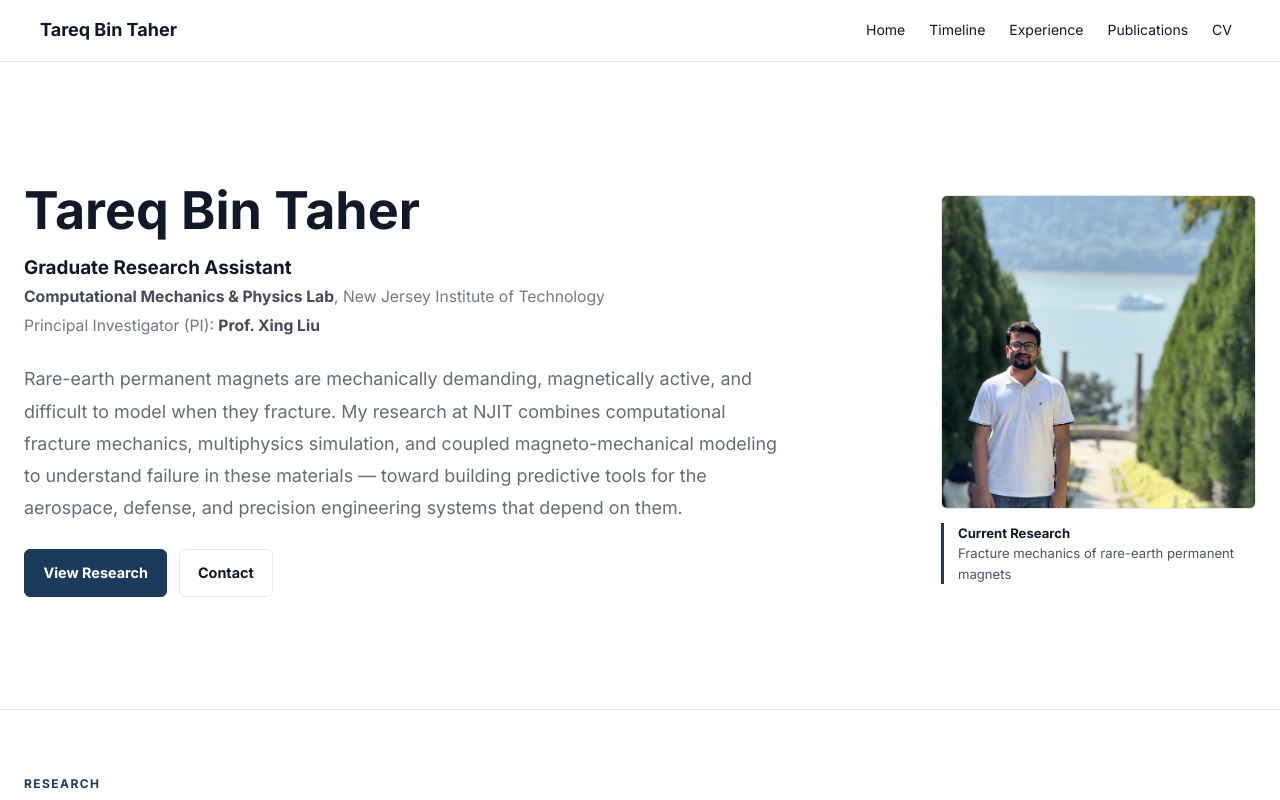
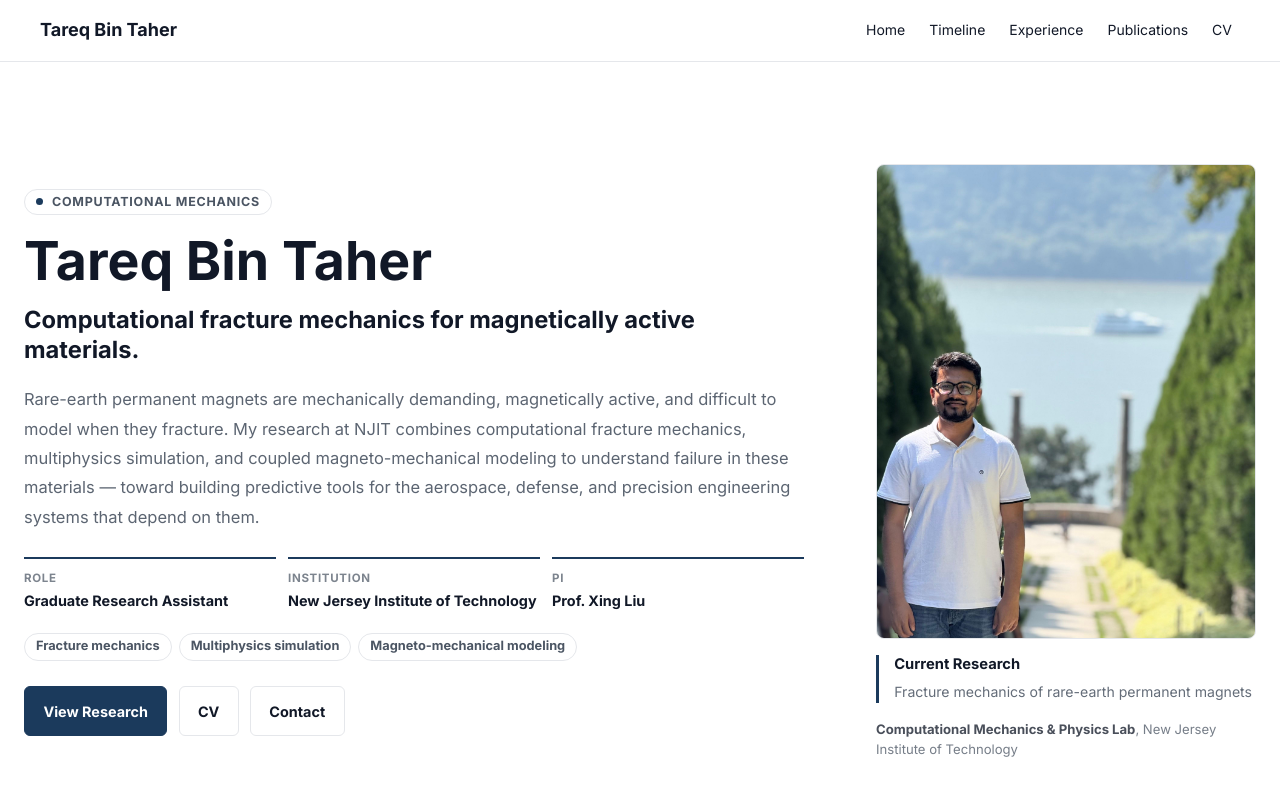
Before and after one commit to tareqbt/Portfolio, a React (Vite) app: page / in a window 1280 px wide. Shown: the top 800 px of the page. Built offline with nearby package versions, Linux system fonts and the light colour scheme.

Commit message:
Redesign desktop academic hero

```diff
--- a/src/components/Hero.jsx
+++ b/src/components/Hero.jsx
@@ -3,7 +3,7 @@ import { getThemeColors } from '../theme'
 import { CONTENT_MAX_WIDTH } from '../theme'
 
 export default function Hero({ section, theme }) {
-  const { layout, props = {} } = section
+  const { props = {} } = section
   const { background, primary, secondary, accent, divider } = getThemeColors(theme)
 
   const [isMobile, setIsMobile] = useState(false)
@@ -18,19 +18,6 @@ export default function Hero({ section, theme }) {
     window.addEventListener('resize', handleResize)
     return () => window.removeEventListener('resize', handleResize)
   }, [])
-
-  const activeLayout = isMobile ? layout?.mobile : layout?.desktop
-  const contentSlots = layout?.desktop?.slots || {}
-  const isGrid = activeLayout?.type === 'grid'
-
-  const containerStyle = {
-    display: isGrid ? 'grid' : 'flex',
-    gridTemplateColumns: isGrid ? 'minmax(0, 1.45fr) minmax(280px, 0.55fr)' : undefined,
-    flexDirection: isGrid ? undefined : 'column',
-    gap: isMobile ? '2rem' : '5.5rem',
-    alignItems: 'center',
-    justifyContent: 'space-between',
-  }
 
   const renderSlotItem = (slotName) => {
     const p = props || {}
@@ -236,14 +223,11 @@ export default function Hero({ section, theme }) {
     }
   }
 
-  const renderSlotContent = (slotData) => {
-    if (!slotData) return null
-    const items = Array.isArray(slotData) ? slotData : [slotData]
-    return items.map((item, idx) => {
-      const key = typeof item === 'string' ? item : item.name
-      return <div key={idx}>{renderSlotItem(key)}</div>
-    })
-  }
+  const researchAreas = [
+    'Fracture mechanics',
+    'Multiphysics simulation',
+    'Magneto-mechanical modeling',
+  ]
 
   if (isMobile) {
     const p = props || {}
@@ -372,27 +356,262 @@ export default function Hero({ section, theme }) {
     )
   }
 
+  const p = props || {}
+  const affiliationLine = [p.lab_name, p.institution].filter(Boolean).join(', ')
+
   return (
-    <section id="hero" style={{ width: '100%', padding: isMobile ? '3rem 1rem 3.5rem' : '7.5rem 1.5rem 7rem', backgroundColor: background, borderBottom: `1px solid ${divider}` }}>
+    <section
+      id="hero"
+      style={{
+        width: '100%',
+        padding: '6.4rem 1.5rem 6.2rem',
+        backgroundColor: background,
+        borderBottom: `1px solid ${divider}`,
+      }}
+    >
       <div style={{ maxWidth: CONTENT_MAX_WIDTH, margin: '0 auto' }}>
-        <div style={containerStyle}>
-          {/* Left */}
-          <div
-            style={{
-              display: 'flex',
-              flexDirection: 'column',
-              alignItems: 'flex-start',
-              textAlign: 'left',
-              width: '100%',
-            }}
-          >
-            {renderSlotContent(contentSlots.left)}
+        <div
+          style={{
+            display: 'grid',
+            gridTemplateColumns: 'minmax(0, 1fr) minmax(300px, 380px)',
+            gap: '4.5rem',
+            alignItems: 'center',
+          }}
+        >
+          <div style={{ maxWidth: 820 }}>
+            <div
+              style={{
+                display: 'inline-flex',
+                alignItems: 'center',
+                gap: '0.55rem',
+                border: `1px solid ${divider}`,
+                borderRadius: 999,
+                padding: '0.38rem 0.7rem',
+                color: secondary,
+                fontSize: '0.78rem',
+                fontWeight: 800,
+                lineHeight: 1,
+                textTransform: 'uppercase',
+                letterSpacing: '0.06em',
+              }}
+            >
+              <span
+                aria-hidden="true"
+                style={{
+                  width: 7,
+                  height: 7,
+                  borderRadius: 999,
+                  backgroundColor: accent,
+                  display: 'inline-block',
+                }}
+              />
+              Computational Mechanics
+            </div>
+
+            {p.name && (
+              <h1
+                style={{
+                  color: primary,
+                  fontSize: '3.35rem',
+                  fontWeight: 800,
+                  lineHeight: 1.04,
+                  margin: '1.1rem 0 0',
+                }}
+              >
+                {p.name}
+              </h1>
+            )}
+
+            <p
+              style={{
+                color: primary,
+                fontSize: '1.48rem',
+                fontWeight: 800,
+                lineHeight: 1.28,
+                margin: '1rem 0 0',
+                maxWidth: 760,
+              }}
+            >
+              Computational fracture mechanics for magnetically active materials.
+            </p>
+
+            {p.hero_text && (
+              <p
+                style={{
+                  color: secondary,
+                  opacity: 0.9,
+                  fontSize: '1.03rem',
+                  lineHeight: 1.78,
+                  margin: '1.25rem 0 0',
+                  maxWidth: 790,
+                }}
+              >
+                {p.hero_text}
+              </p>
+            )}
+
+            <div
+              style={{
+                display: 'grid',
+                gridTemplateColumns: 'repeat(3, minmax(0, 1fr))',
+                gap: '0.75rem',
+                marginTop: '1.55rem',
+                maxWidth: 790,
+              }}
+            >
+              {[
+                ['Role', p.role],
+                ['Institution', p.institution],
+                ['PI', p.pi],
+              ].filter(([, value]) => value).map(([label, value]) => (
+                <div
+                  key={label}
+                  style={{
+                    borderTop: `2px solid ${accent}`,
+                    paddingTop: '0.65rem',
+                    minWidth: 0,
+                  }}
+                >
+                  <div style={{ color: secondary, opacity: 0.72, fontSize: '0.72rem', fontWeight: 800, textTransform: 'uppercase', letterSpacing: '0.06em' }}>
+                    {label}
+                  </div>
+                  <div style={{ color: primary, fontSize: '0.9rem', fontWeight: 800, lineHeight: 1.35, marginTop: '0.25rem' }}>
+                    {value}
+                  </div>
+                </div>
+              ))}
+            </div>
+
+            <div style={{ display: 'flex', flexWrap: 'wrap', gap: '0.45rem', marginTop: '1.35rem' }}>
+              {researchAreas.map((area) => (
+                <span
+                  key={area}
+                  style={{
+                    border: `1px solid ${divider}`,
+                    borderRadius: 999,
+                    color: secondary,
+                    fontSize: '0.8rem',
+                    fontWeight: 800,
+                    padding: '0.42rem 0.68rem',
+                    lineHeight: 1,
+                  }}
+                >
+                  {area}
+                </span>
+              ))}
+            </div>
+
+            <div style={{ display: 'flex', gap: '0.7rem', flexWrap: 'wrap', marginTop: '1.6rem' }}>
+              {p.cta_label && (
+                <a href={p.cta_url || '#'} style={{ display: 'inline-block', textDecoration: 'none' }}>
+                  <span
+                    style={{
+                      display: 'inline-block',
+                      backgroundColor: accent,
+                      color: '#fff',
+                      border: `1px solid ${accent}`,
+                      borderRadius: 6,
+                      padding: '0.78rem 1.15rem',
+                      fontSize: '0.9rem',
+                      fontWeight: 800,
+                    }}
+                  >
+                    {p.cta_label}
+                  </span>
+                </a>
+              )}
+              <a href="/CV_Tareq_Bin_Taher.pdf" target="_blank" rel="noreferrer" style={{ display: 'inline-block', textDecoration: 'none' }}>
+                <span
+                  style={{
+                    display: 'inline-block',
+                    backgroundColor: background,
+                    color: primary,
+                    border: `1px solid ${divider}`,
+                    borderRadius: 6,
+                    padding: '0.78rem 1.15rem',
+                    fontSize: '0.9rem',
+                    fontWeight: 800,
+                  }}
+                >
+                  CV
+                </span>
+              </a>
+              {p.tertiary_cta_label && (
+                <a href={p.tertiary_cta_url || '#'} style={{ display: 'inline-block', textDecoration: 'none' }}>
+                  <span
+                    style={{
+                      display: 'inline-block',
+                      backgroundColor: background,
+                      color: primary,
+                      border: `1px solid ${divider}`,
+                      borderRadius: 6,
+                      padding: '0.78rem 1.15rem',
+                      fontSize: '0.9rem',
+                      fontWeight: 800,
+                    }}
+                  >
+                    {p.tertiary_cta_label}
+                  </span>
+                </a>
+              )}
+            </div>
           </div>
 
-          {/* Right */}
-          <div style={{ display: 'flex', justifyContent: isMobile ? 'flex-start' : 'flex-end', width: '100%' }}>
-            {renderSlotContent(contentSlots.right)}
-          </div>
+          <aside style={{ width: '100%', justifySelf: 'end' }} aria-label="Research profile summary">
+            {p.image && (
+              <div
+                style={{
+                  width: '100%',
+                  aspectRatio: '4 / 5',
+                  overflow: 'hidden',
+                  borderRadius: 8,
+                  border: `1px solid ${divider}`,
+                  backgroundColor: background,
+                }}
+              >
+                <img
+                  src={p.image}
+                  alt={p.name || 'profile portrait'}
+                  style={{
+                    width: '100%',
+                    height: '100%',
+                    objectFit: 'cover',
+                    objectPosition: 'center 18%',
+                    display: 'block',
+                  }}
+                />
+              </div>
+            )}
+
+            <div
+              style={{
+                borderLeft: `3px solid ${accent}`,
+                marginTop: '1rem',
+                paddingLeft: '0.95rem',
+              }}
+            >
+              <div style={{ color: primary, fontSize: '0.92rem', fontWeight: 800, lineHeight: 1.35 }}>
+                Current Research
+              </div>
+              <p style={{ color: secondary, opacity: 0.86, fontSize: '0.88rem', lineHeight: 1.58, margin: '0.35rem 0 0' }}>
+                {p.current_project || 'Computational fracture mechanics and multiphysics modeling'}
+              </p>
+            </div>
+
+            {affiliationLine && (
+              <p style={{ color: secondary, opacity: 0.76, fontSize: '0.82rem', lineHeight: 1.55, margin: '1rem 0 0' }}>
+                {p.lab_name && p.lab_url ? (
+                  <a href={p.lab_url} target="_blank" rel="noreferrer" style={{ color: primary, fontWeight: 800 }}>
+                    {p.lab_name}
+                  </a>
+                ) : (
+                  p.lab_name
+                )}
+                {p.lab_name && p.institution ? ', ' : ''}
+                {p.institution}
+              </p>
+            )}
+          </aside>
         </div>
       </div>
     </section>
```
